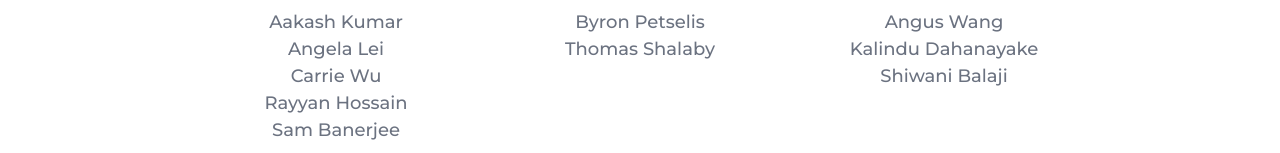
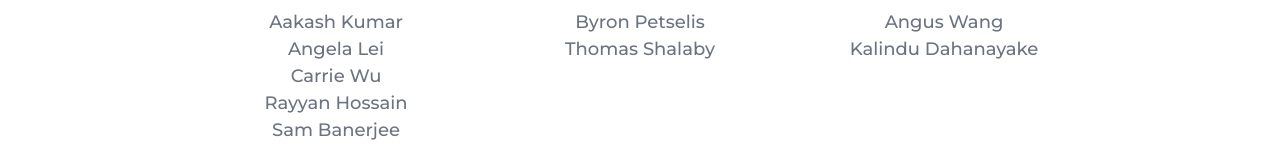
Before and after one commit to UNSW-Mechatronics-Society/mtrnsoc-website, a Next.js app: page /team in a window 1280 px wide. Shown: the part 3503-3656 px from the top of the page. Built offline with nearby package versions, Linux system fonts and the light colour scheme; a web font is replaced by a local one.

Commit message:
Update teamData.ts

```diff
--- a/data/teamData.ts
+++ b/data/teamData.ts
@@ -100,7 +100,7 @@ export const subcomData: SubcomProfileData[] = [
   },
   {
     portfolioName: "Workshops Team",
-    members: ["Angus Wang", "Kalindu Dahanayake", "Shiwani Balaji"],
+    members: ["Angus Wang", "Kalindu Dahanayake"],
   },
   {
     portfolioName: "Projects Team",
```
